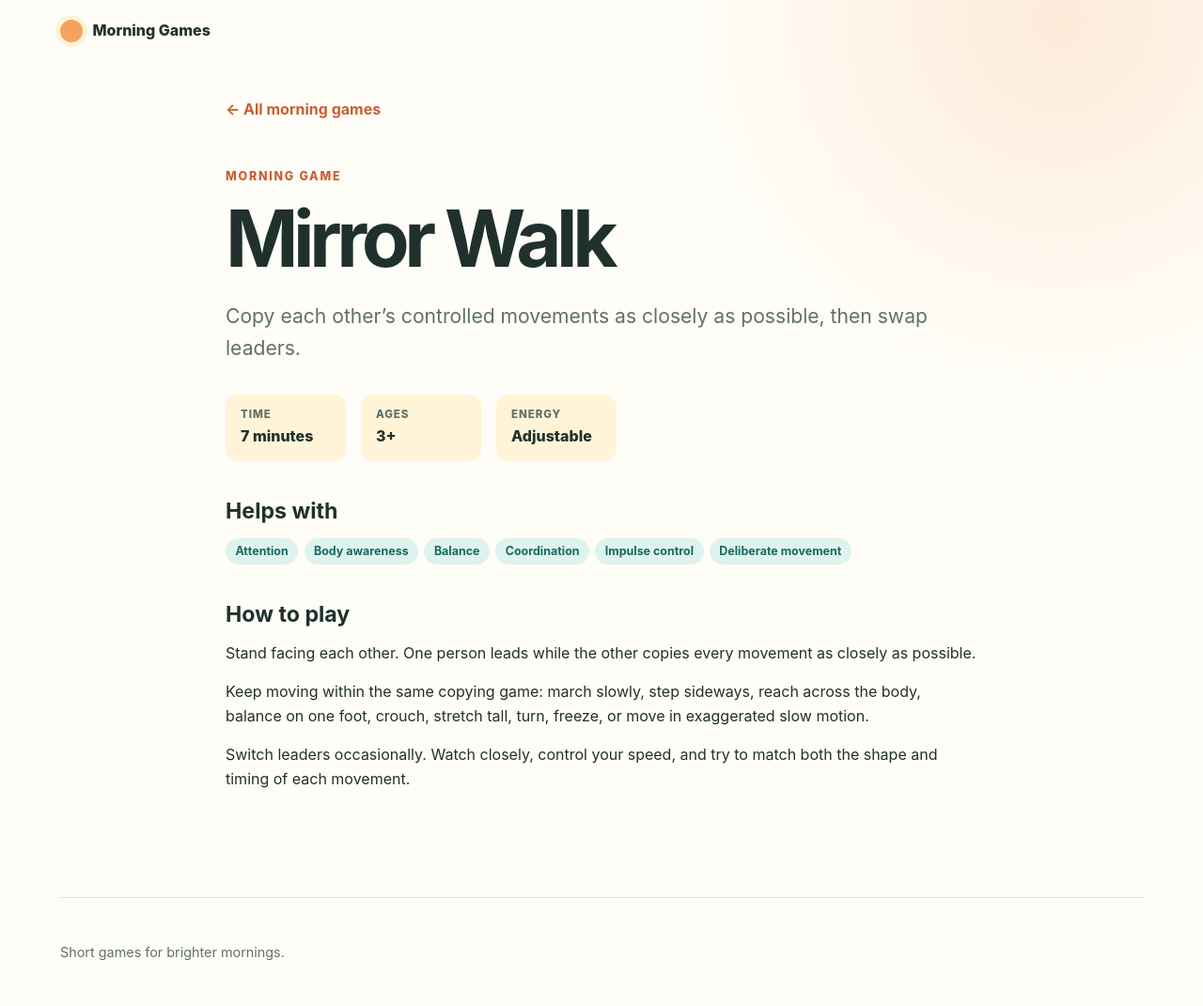
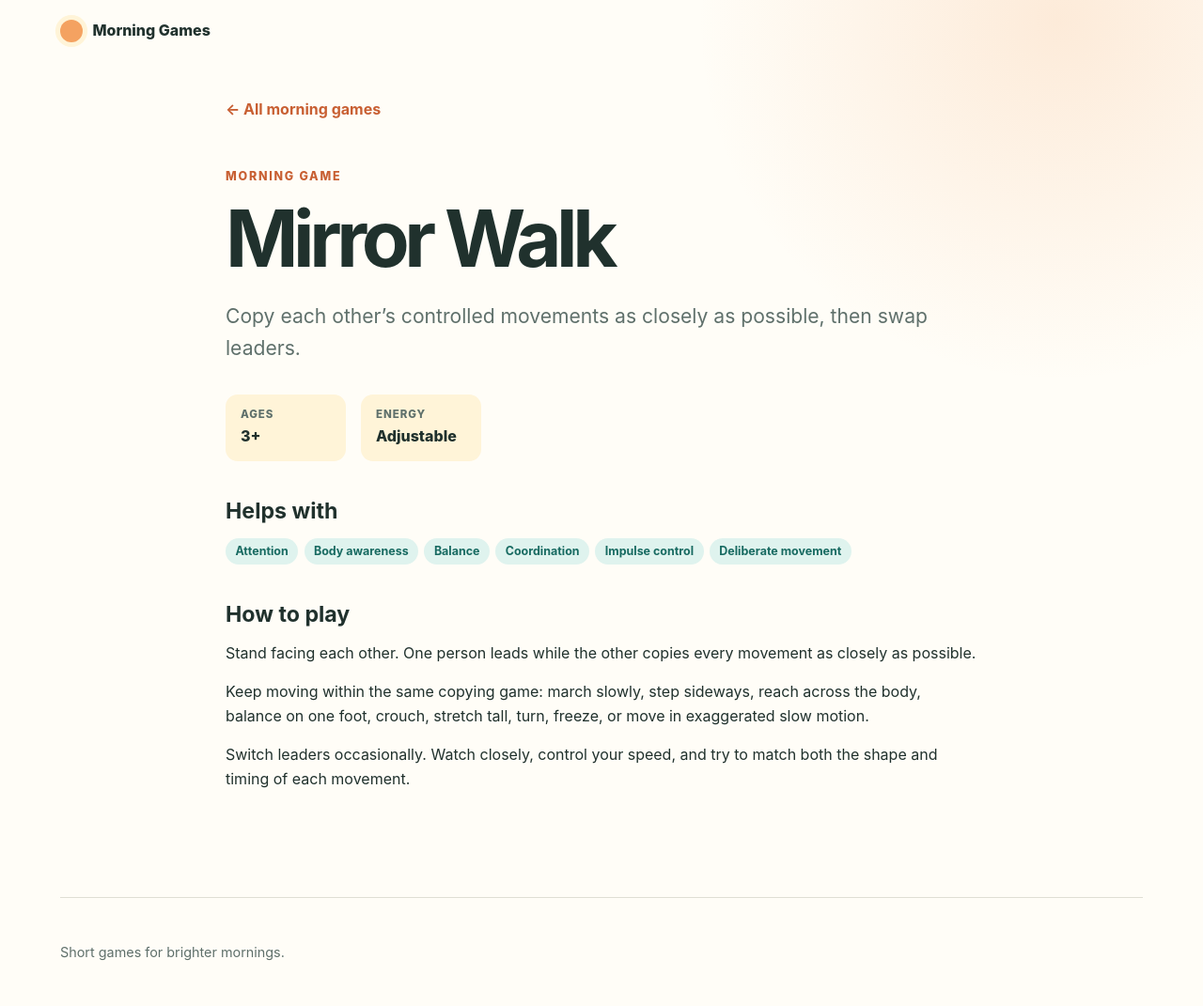
Before and after one commit to jackrsteiner/morning-games, a Jekyll site: the page built from _activities/mirror-walk.md, in a window 1280 px wide. Shown: the whole page at 94% size. Built offline with Jekyll 4.4.1, drawn with Linux system fonts in a browser that asks for light colours.

Commit message:
Remove duration from activity pages

```diff
--- a/_layouts/activity.html
+++ b/_layouts/activity.html
@@ -10,11 +10,8 @@ layout: default
     <h1>{{ page.title }}</h1>
     <p class="activity__summary">{{ page.summary }}</p>
 
+    {% if page.age_range or page.energy %}
       <dl class="activity__facts">
-      <div>
-        <dt>Time</dt>
-        <dd>{{ page.duration | default: "7 minutes" }}</dd>
-      </div>
         {% if page.age_range %}
           <div>
             <dt>Ages</dt>
@@ -28,6 +25,7 @@ layout: default
           </div>
         {% endif %}
       </dl>
+    {% endif %}
   </header>
 
   {% if page.focus %}
```
Lines whose indentation alone changed are shown as unchanged.
